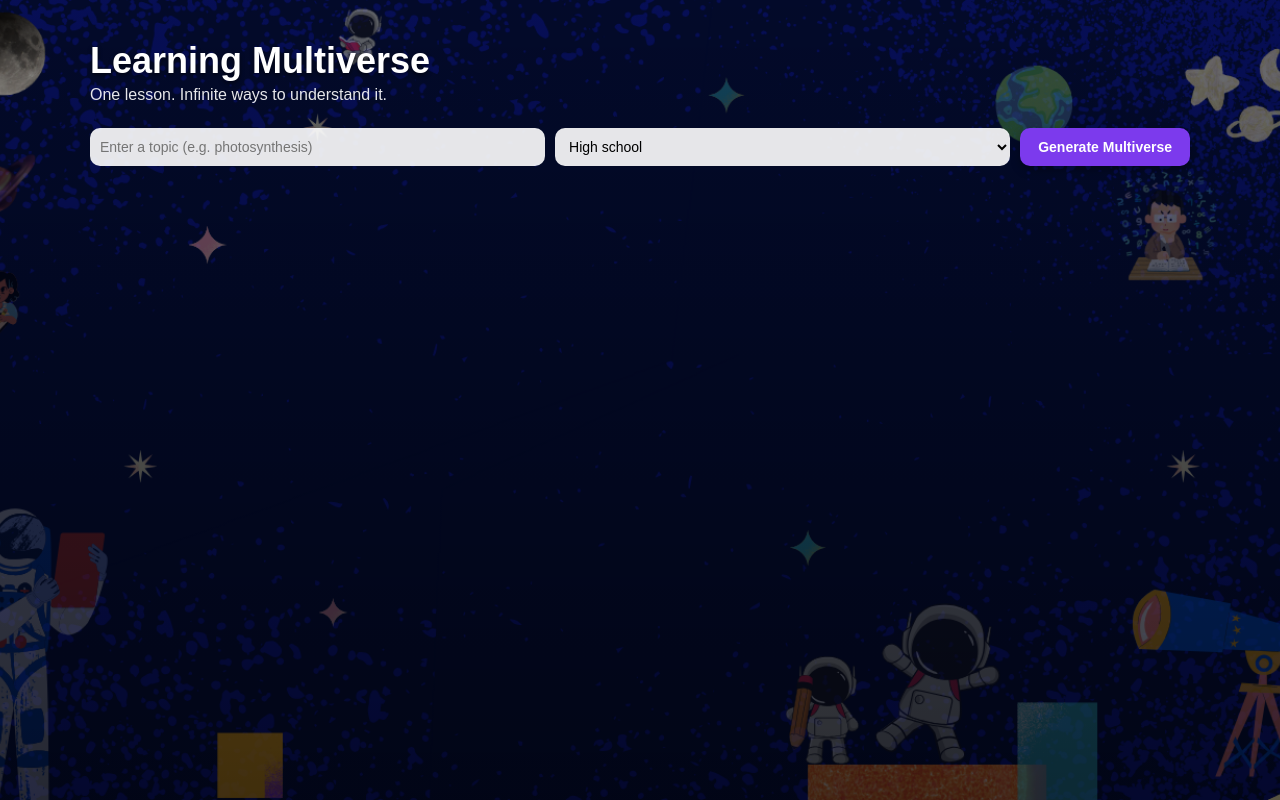
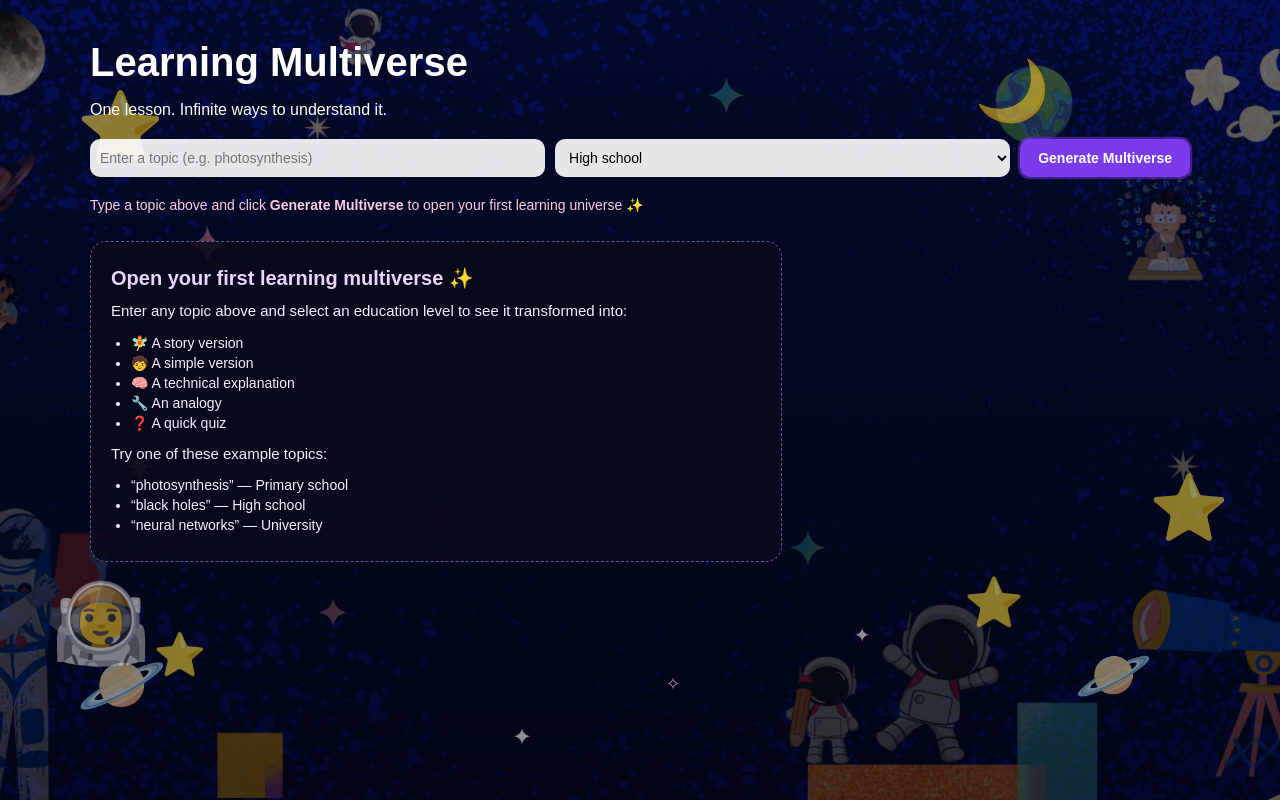
Before and after one commit to HBica05/learning-multiverse, a website: page public/index.html in a window 1280 px wide. Drawn offline with Linux system fonts and the light colour scheme.

Commit message:
Polish up UI and README file

```diff
--- a/public/index.html
+++ b/public/index.html
@@ -5,9 +5,38 @@
   <title>Learning Multiverse</title>
   <link rel="stylesheet" href="style.css" />
 </head>
+
 <body>
-   <div class="app">
+
+  <!-- ✨ Floating decorative icons (non-interactive, visual only) -->
+  <div class="floating-icons" aria-hidden="true">
+    <!-- Big stars -->
+    <span class="icon star star-big1">⭐</span>
+    <span class="icon star star-big2">⭐</span>
+
+    <!-- Medium stars -->
+    <span class="icon star star-mid1">⭐</span>
+    <span class="icon star star-mid2">⭐</span>
+
+    <!-- Small stars -->
+    <span class="icon star star-small1">✦</span>
+    <span class="icon star star-small2">✧</span>
+    <span class="icon star star-small3">✦</span>
+
+    <!-- Planets -->
+    <span class="icon planet planet1">🪐</span>
+    <span class="icon planet planet2">🪐</span>
+
+    <!-- Moon -->
+    <span class="icon moon">🌙</span>
+
+    <!-- Astronaut -->
+    <span class="icon astronaut">👩‍🚀</span>
+  </div>
+
+  <div class="app">
     <div class="container">
+
       <h1>Learning Multiverse</h1>
       <p class="tagline">One lesson. Infinite ways to understand it.</p>
 
@@ -17,18 +46,51 @@
           type="text"
           placeholder="Enter a topic (e.g. photosynthesis)"
         />
+
         <select id="levelSelect">
           <option value="primary school">Primary school</option>
           <option value="high school" selected>High school</option>
           <option value="university">University</option>
         </select>
+
         <button id="generateBtn">Generate Multiverse</button>
       </div>
 
-      <p id="status" class="status"></p>
+      <!-- Default status message -->
+      <p id="status" class="status" aria-live="polite">
+        Type a topic above and click <strong>Generate Multiverse</strong> to open your first learning universe ✨
+      </p>
+
+      <!-- JS updates this when results appear -->
       <h2 id="resultTitle" class="result-title"></h2>
 
-      <div id="cards" class="cards"></div>
+      <!-- Cards container (starts with empty-state) -->
+      <div id="cards" class="cards">
+
+        <div class="empty-state">
+          <h2>Open your first learning multiverse ✨</h2>
+          <p>
+            Enter any topic above and select an education level to see it transformed into:
+          </p>
+
+          <ul>
+            <li>🧚 A story version</li>
+            <li>🧒 A simple version</li>
+            <li>🧠 A technical explanation</li>
+            <li>🔧 An analogy</li>
+            <li>❓ A quick quiz</li>
+          </ul>
+
+          <p style="margin-top: 12px;">Try one of these example topics:</p>
+          <ul>
+            <li>“photosynthesis” — Primary school</li>
+            <li>“black holes” — High school</li>
+            <li>“neural networks” — University</li>
+          </ul>
+        </div>
+
+      </div>
+
     </div>
   </div>
 
--- a/public/style.css
+++ b/public/style.css
@@ -1,3 +1,5 @@
+/* ========= GLOBAL LAYOUT & BACKGROUND ========= */
+
 body {
   font-family: Arial, sans-serif;
   margin: 0;
@@ -9,6 +11,7 @@ body {
   background-position: center;
   background-repeat: no-repeat;
   background-attachment: fixed;
+  background-color: #020617; /* deep navy fallback */
   color: #ffffff;
   min-height: 100vh;
 }
@@ -18,6 +21,10 @@ body {
   display: flex;
   justify-content: center;
   align-items: flex-start;
+  animation: appFadeIn 0.8s ease-out;
+
+  position: relative;
+  z-index: 1; /* above floating icons */
 }
 
 .container {
@@ -27,20 +34,27 @@ body {
   margin: 0 auto;
 }
 
-/* HEADINGS + TAGLINE */
+/* ========= HEADINGS & INTRO ANIMATION ========= */
+
+h1,
+.tagline {
+  opacity: 0;
+  transform: translateY(10px);
+  animation: fadeDown 0.8s ease-out forwards;
+}
+
 h1 {
-  font-size: 36px;
+  font-size: 40px;
   margin: 0 0 4px;
-  text-shadow: 0 2px 4px rgba(0, 0, 0, 0.6);
+  animation-delay: 0.1s;
 }
 
 .tagline {
-  margin: 0 0 24px;
-  font-size: 16px;
-  opacity: 0.9;
+  animation-delay: 0.25s;
 }
 
-/* CONTROLS ROW (INPUT + SELECT + BUTTON) */
+/* ========= CONTROLS ROW (INPUT + SELECT + BUTTON) ========= */
+
 .controls {
   margin: 20px 0;
   display: flex;
@@ -60,6 +74,8 @@ h1 {
   background: rgba(255, 255, 255, 0.9);
 }
 
+/* MAIN CTA BUTTON */
+
 .controls button {
   padding: 10px 18px;
   border-radius: 10px;
@@ -69,15 +85,27 @@ h1 {
   color: #ffffff;
   cursor: pointer;
   font-weight: 600;
-  box-shadow: 0 4px 10px rgba(0, 0, 0, 0.3);
+
+  transition: transform 0.2s ease, box-shadow 0.2s ease, background 0.2s ease;
+  box-shadow: 0 0 0 0 rgba(124, 58, 237, 0.6);
+  animation: pulse 2.4s infinite;
+}
+
+.controls button:hover:not(:disabled) {
+  transform: translateY(-2px) scale(1.05);
+  background: #8b5cf6;
+  box-shadow: 0 10px 25px rgba(124, 58, 237, 0.6);
 }
 
 .controls button:disabled {
   opacity: 0.6;
   cursor: default;
+  transform: none;
+  box-shadow: none;
 }
 
-/* STATUS + RESULT TITLE */
+/* ========= STATUS + RESULT TITLE ========= */
+
 .status,
 #status {
   min-height: 20px;
@@ -93,7 +121,41 @@ h1 {
   color: #f9f9ff;
 }
 
-/* CARD GRID */
+/* ========= EMPTY STATE ========= */
+
+.empty-state {
+  background: rgba(10, 10, 26, 0.85);
+  border-radius: 16px;
+  padding: 24px 20px;
+  border: 1px dashed rgba(148, 163, 255, 0.55);
+  color: #f1f1ff;
+  max-width: 650px;
+}
+
+.empty-state h2 {
+  margin: 0 0 10px;
+  font-size: 20px;
+  color: #e9d5ff;
+}
+
+.empty-state p {
+  margin: 6px 0 12px;
+  font-size: 15px;
+  line-height: 1.5;
+}
+
+.empty-state ul {
+  padding-left: 20px;
+  margin: 0;
+}
+
+.empty-state li {
+  margin-bottom: 4px;
+  font-size: 14px;
+}
+
+/* ========= CARD GRID ========= */
+
 .cards {
   display: grid;
   grid-template-columns: repeat(auto-fit, minmax(260px, 1fr));
@@ -103,13 +165,20 @@ h1 {
 }
 
 /* INDIVIDUAL CARD */
+
 .card {
-  background: rgba(10, 10, 26, 0.8);
-  backdrop-filter: blur(6px);
-  -webkit-backdrop-filter: blur(6px);
+  background: rgba(10, 10, 26, 0.9);
   border-radius: 12px;
-  padding: 16px;
+  padding: 16px 16px 18px;
   border: 1px solid rgba(124, 58, 237, 0.4);
+
+  transition: transform 0.25s ease, box-shadow 0.25s ease, background 0.25s ease;
+}
+
+.card:hover {
+  transform: translateY(-4px);
+  box-shadow: 0 18px 35px rgba(15, 23, 42, 0.85);
+  background: rgba(15, 23, 42, 0.98);
 }
 
 .card h2 {
@@ -119,7 +188,8 @@ h1 {
   color: #e9d5ff;
 }
 
-/* QUIZ STYLING */
+/* ========= QUIZ STYLING ========= */
+
 .quiz-question {
   margin-bottom: 10px;
 }
@@ -135,3 +205,144 @@ h1 {
   font-weight: 600;
   color: #a1a1ff;
 }
+
+/* ========= FLOATING ICONS (⭐ 🌙 🌍 👩‍🚀) ========= */
+
+.floating-icons {
+  position: fixed;
+  inset: 0;
+  pointer-events: none;   /* don't block clicks */
+  z-index: 0;             /* behind the main app */
+  overflow: hidden;
+}
+
+.floating-icons .icon {
+  position: absolute;
+  opacity: 0.55;
+  animation: floatUpDown 7s ease-in-out infinite;
+  pointer-events: none;
+}
+
+/* ---------------- STARS ---------------- */
+
+/* Big stars */
+.star-big1 {
+  font-size: 70px;
+  top: 12%;
+  left: 6%;
+  animation-duration: 9s;
+}
+
+.star-big2 {
+  font-size: 64px;
+  top: 60%;
+  right: 4%;
+  animation-duration: 8.5s;
+}
+
+/* Medium stars */
+.star-mid1 {
+  font-size: 42px;
+  bottom: 14%;
+  left: 12%;
+  animation-duration: 7.5s;
+}
+
+.star-mid2 {
+  font-size: 48px;
+  bottom: 20%;
+  right: 20%;
+  animation-duration: 8s;
+}
+
+/* Small stars (decorative sparkles) */
+.star-small1 {
+  font-size: 24px;
+  bottom: 5%;
+  left: 40%;
+  animation-duration: 10s;
+}
+
+.star-small2 {
+  font-size: 18px;
+  bottom: 12%;
+  left: 52%;
+  animation-duration: 9.5s;
+}
+
+.star-small3 {
+  font-size: 20px;
+  bottom: 18%;
+  right: 32%;
+  animation-duration: 11s;
+}
+
+/* ---------------- PLANETS ---------------- */
+
+.planet1 {
+  font-size: 72px;
+  bottom: 8%;
+  left: 6%;
+  animation-duration: 12s;
+}
+
+.planet2 {
+  font-size: 62px;
+  bottom: 10%;
+  right: 10%;
+  animation-duration: 13s;
+}
+
+/* ---------------- MOON ---------------- */
+
+.moon {
+  font-size: 60px;
+  top: 8%;
+  right: 18%;
+  animation-duration: 11s;
+}
+
+/* ---------------- ASTRONAUT ---------------- */
+
+.astronaut {
+  font-size: 80px;
+  bottom: 15%;
+  left: 4%;
+  animation-duration: 14s;
+}
+
+/* ========= ANIMATIONS ========= */
+
+@keyframes appFadeIn {
+  from { opacity: 0; }
+  to { opacity: 1; }
+}
+
+@keyframes fadeDown {
+  from {
+    opacity: 0;
+    transform: translateY(10px);
+  }
+  to {
+    opacity: 1;
+    transform: translateY(0);
+  }
+}
+
+@keyframes pulse {
+  0% {
+    box-shadow: 0 0 0 0 rgba(124, 58, 237, 0.55);
+  }
+  70% {
+    box-shadow: 0 0 0 18px rgba(124, 58, 237, 0);
+  }
+  100% {
+    box-shadow: 0 0 0 0 rgba(124, 58, 237, 0);
+  }
+}
+
+@keyframes floatUpDown {
+  0%   { transform: translateY(0); }
+  50%  { transform: translateY(-14px); }
+  100% { transform: translateY(0); }
+}
```
Also changed, not shown: README.md, image-2.png (added), image-3.png (added), image-4.png (added).
